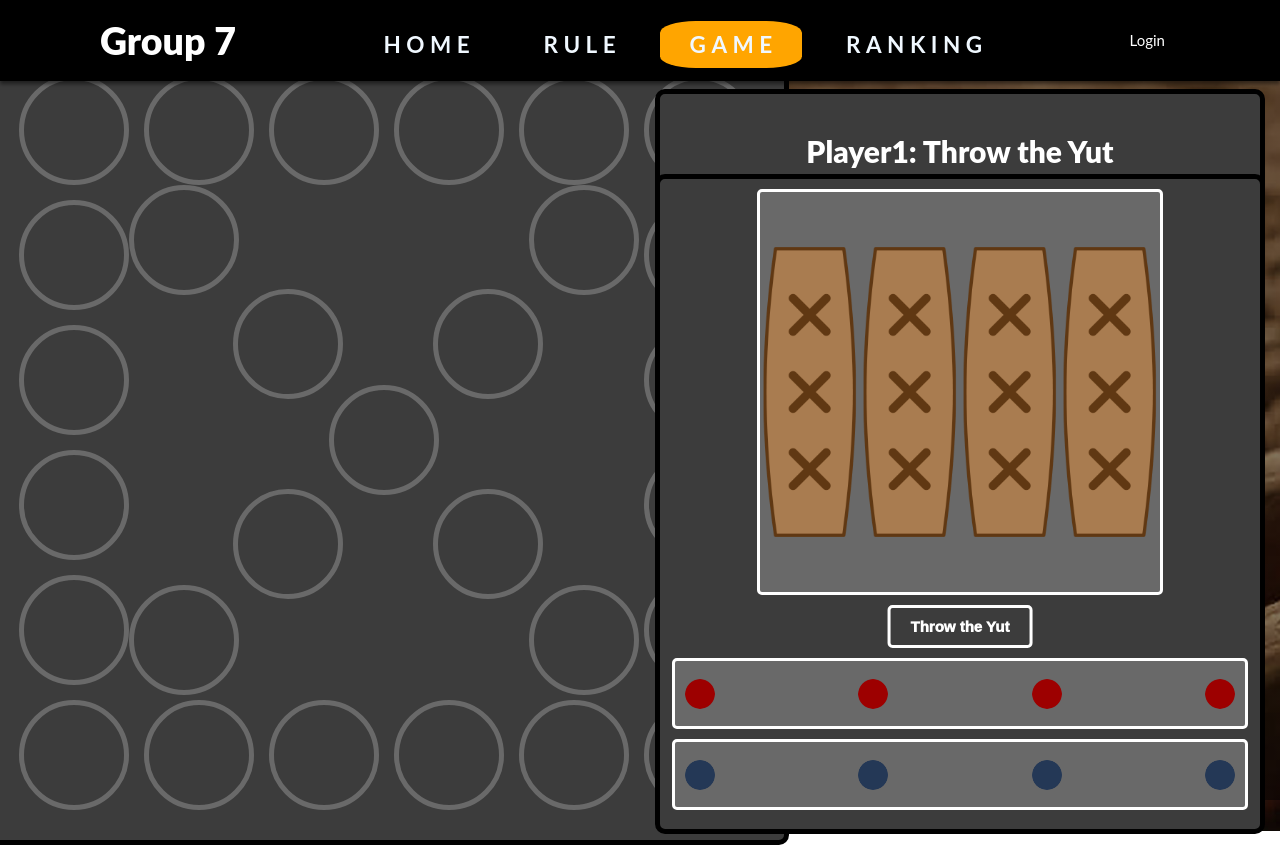
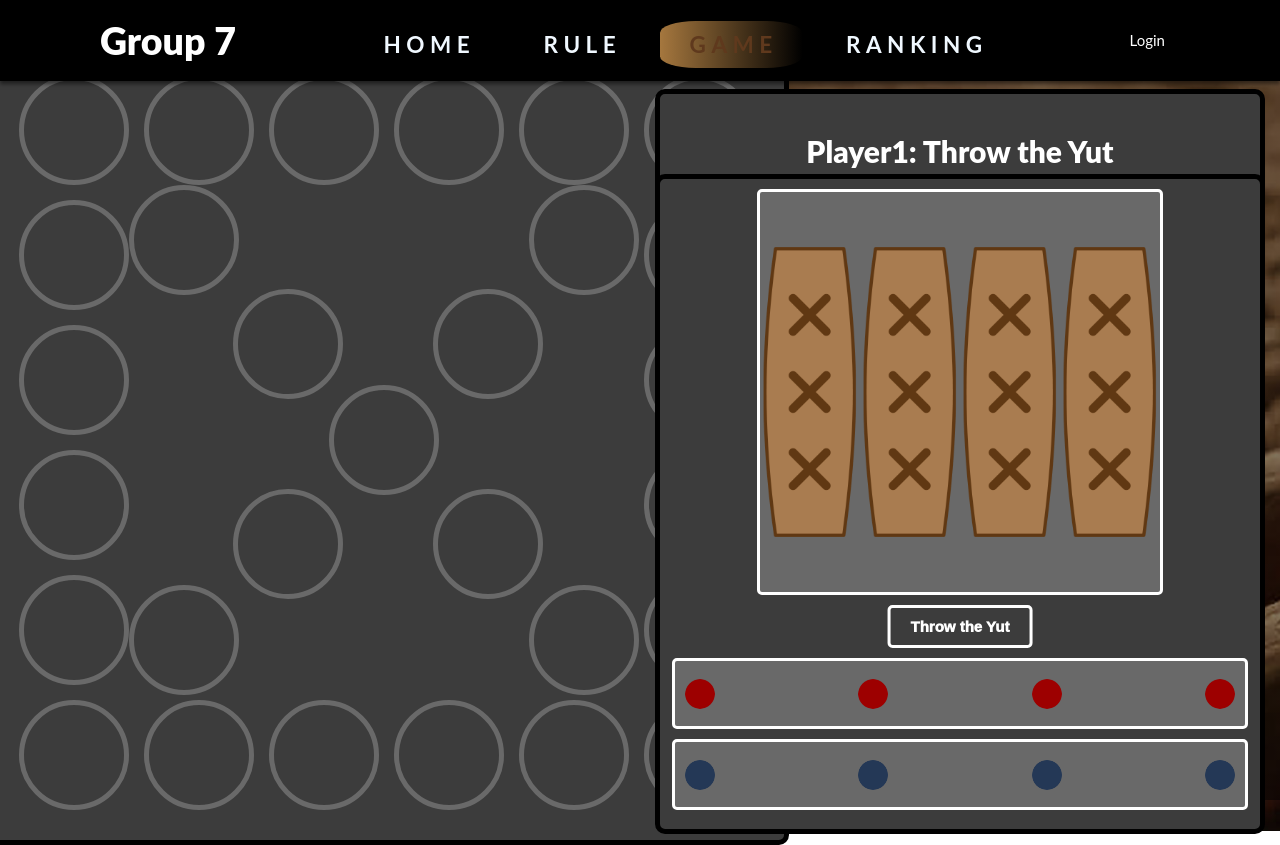
Before and after one commit to HaneulPark7275/Project, a plain HTML site: page game.html in a window 1280 px wide. Drawn offline with Linux system fonts and the light colour scheme.

Commit message:
Update navbar.css

```diff
--- a/css/navbar.css
+++ b/css/navbar.css
@@ -52,7 +52,7 @@
     padding: 10px 30px;
     border-radius: 25%;
     /* backgrond animation */
-    background: linear-gradient(to right, orange 50%, rgba(122, 255, 255, 0) 50%) right;
+    background: linear-gradient(to right, rgb(165, 119, 62), rgba(122, 255, 255, 0) 50%) right;
     background-size: 201% 100%;
     transition: 0.5s ease-out;
 }
@@ -60,6 +60,7 @@
 .yutstyle ul li a:hover,
 .yutstyle ul li a.active {
     background-position: left;
+    color: rgb(95, 57, 29);
 }
 
 .yutstyle ul li a span {
```
